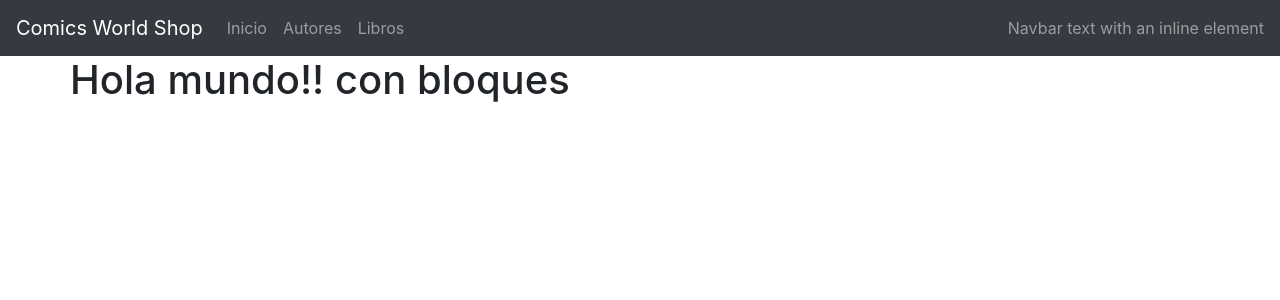
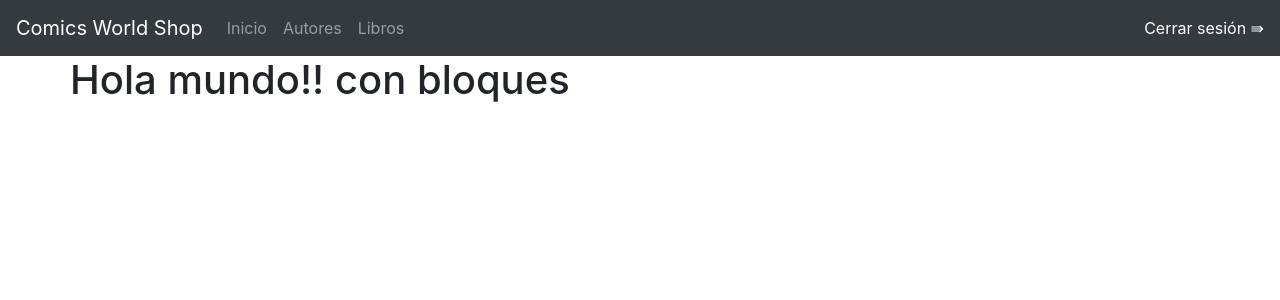
Before and after one commit to Annth0/ComicsWorldShop, a Flask app: page / in a window 1280 px wide. Shown: the top 300 px of the page. Run offline with Flask 2, Linux system fonts and the light colour scheme; some libraries are stand-ins or nearby versions.

Commit message:
5.4 done + cerrar sesión desde  NavVar

```diff
--- a/app/__init__.py
+++ b/app/__init__.py
@@ -2,7 +2,7 @@ from csv import excel
 from flask import Flask, render_template, request, redirect, url_for
 from flask_mysqldb import MySQL
 from flask_wtf.csrf import CSRFProtect
-from flask_login import LoginManager, login_user
+from flask_login import LoginManager, login_user, logout_user
 
 from .models.ModeloLibro import ModeloLibro
 from .models.ModeloUsuario import ModeloUsuario
@@ -42,6 +42,10 @@ def login():
         return render_template('auth/login.html')
 # request.form['usuario'] == 'admin1' and request.form['password'] == '123456':
 
+@app.route('/logout')
+def logout():
+    logout_user()
+    return redirect(url_for('login'))
 
 @app.route('/libros')
 def listar_libros():
--- a/app/templates/nav.html
+++ b/app/templates/nav.html
@@ -1,5 +1,5 @@
 <nav class="navbar navbar-expand-lg navbar-dark bg-dark">
-    <a class="navbar-brand" href="#">Comics World Shop</a>
+    <a class="navbar-brand" href="{{ url_for('index') }}">Comics World Shop</a>
     <button class="navbar-toggler" type="button" data-toggle="collapse" data-target="#navbarText"
         aria-controls="navbarText" aria-expanded="false" aria-label="Toggle navigation">
         <span class="navbar-toggler-icon"></span>
@@ -7,7 +7,7 @@
     <div class="collapse navbar-collapse" id="navbarText">
         <ul class="navbar-nav mr-auto">
             <li class="nav-item">
-                <a class="nav-link" href="#">Inicio </a>
+                <a class="nav-link" href="{{ url_for('index') }}">Inicio </a>
             </li>
             <li class="nav-item">
                 <a class="nav-link" href="/login">Autores</a>
@@ -17,7 +17,7 @@
             </li>
         </ul>
         <span class="navbar-text">
-            Navbar text with an inline element
+            <a href="/logout">Cerrar sesi&oacute;n &rAarr;</a>
         </span>
     </div>
 </nav>
```
